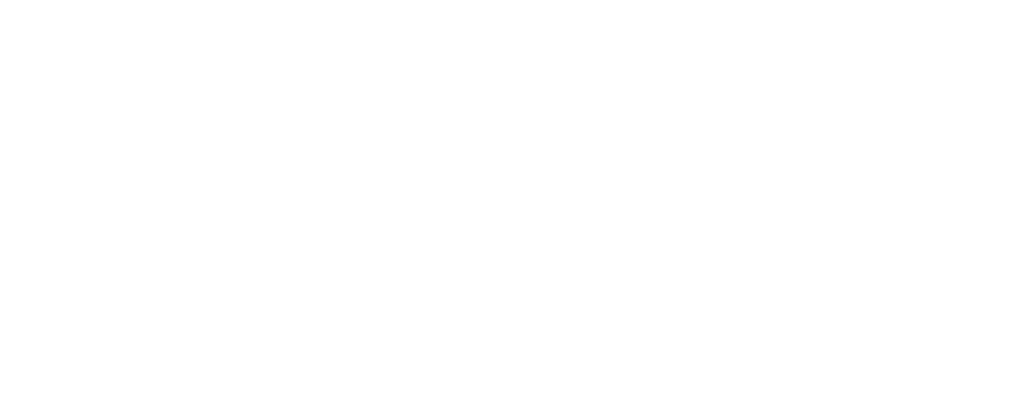
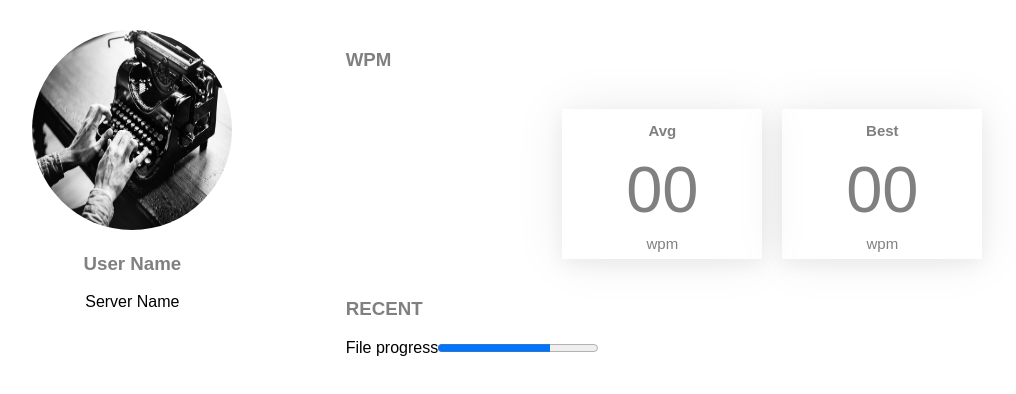
Before and after one commit to chingu-voyage6/Geckos-Team-11, a React (Create React App) app in the folder wpm/: page /profile in a window 1280 px wide. Shown: the top 394 px of the page, without its empty margins (81-1097 px from the left). Built offline with nearby package versions, Linux system fonts and the light colour scheme.

Commit message:
Added progress bar

```diff
--- a/wpm/src/App.css
+++ b/wpm/src/App.css
@@ -184,7 +184,7 @@
     text-decoration: underline;
   }
 
-  /* ::::: HOMEPAGE DESIGN ::::*/
+  /* ::::: HOMEPAGE DESIGN :::: */
   .testContainer {
     width: 100%;
     display: flex;
@@ -314,4 +314,49 @@
           -ms-transform: scale(0.9);
               transform: scale(0.9);
   }
+  /* ::::: PROFILE DESIGN :::: */
+  #profile-main{
+    display: flex;
+    padding: 30px 0 0 0;
+  }
+  #profile-main h3{
+    color: grey;
+  }
+  #user{
+    flex: 3;
+    text-align: center;
+  }
+  #user-score{
+    flex: 6;
+  }
+  #profile-pic{
+    border-radius: 50%;
+  }
+  .user-result{
+    display: flex;
+    flex-direction: column;
+    justify-content: space-evenly;
+    color: grey;
+    text-align: center;
+    height: 150px;
+    width: 200px;
+    margin: 20px 10px;
+    box-shadow: 0 0 51px 0 rgba(0,0,0,.08), 0 6px 18px 0 rgba(0,0,0,.05);
+  }
+  .user-result h4{
+   font-size: 15px;
+    margin:5px 0;
+  }
+  .user-result p{
+    font-size: 65px;
+    margin:0;
+  }
+  .user-result span{
+    font-size: 15px;
+    margin:0;
+  }
+  #user-wpm-results{
+    display: flex;
+    justify-content: center;
+  }
 }
--- a/wpm/src/components/Profile.js
+++ b/wpm/src/components/Profile.js
@@ -1,11 +1,35 @@
 import React, { Component } from 'react';
+
+import Progressbar from '../partials/Progressbar';
+import typewriter from '../assets/typewriter.jpeg';
 
   class Profile extends Component{
     render(){
       return(
-        <main>
-          <div>
-            <img />
+        <main id='profile-main'>
+          <div id='user'>
+            <img id='profile-pic' src={typewriter} width='200px' height='200px' alt='user' />
+            <h3>User Name</h3>
+            <p>Server Name</p>
+          </div>
+          <div id='user-score'>
+            <h3>WPM</h3>
+            <div id='user-wpm-results'>
+              <div  className='user-result' id='wpm-avg'>
+                <h4>Avg</h4>
+                <p>00</p>
+                <span>wpm</span>
+              </div>
+              <div className='user-result' id='wpm-best'>
+                <h4>Best</h4>
+                <p>00</p>
+                <span>wpm</span>
+              </div>
+            </div>
+            <h3>RECENT</h3>
+            <div id='recent-progress'>
+              <Progressbar />
+            </div>
           </div>
         </main>
       )
--- a/wpm/src/partials/Navigator.js
+++ b/wpm/src/partials/Navigator.js
@@ -1,5 +1,6 @@
 import React, { Component } from 'react';
-class Home extends Component{
+
+class Navigator extends Component{
   render(){
     return(
       <div>Navigator</div>
--- /dev/null
+++ b/wpm/src/partials/Progressbar.js
@@ -0,0 +1,15 @@
+import React, { Component } from 'react';
+
+class Progressbar extends Component{
+  render(){
+    return(
+      <div>
+        <label for="file">File progress</label>
+        <progress id="progressbar" name="progressbar" max="100" value="70">
+            70%
+        </progress>
+      </div>
+    )
+  }
+}
+export default Progressbar;
```
Also changed, not shown: wpm/src/components/Landingpage.js (line endings or trailing spaces).
